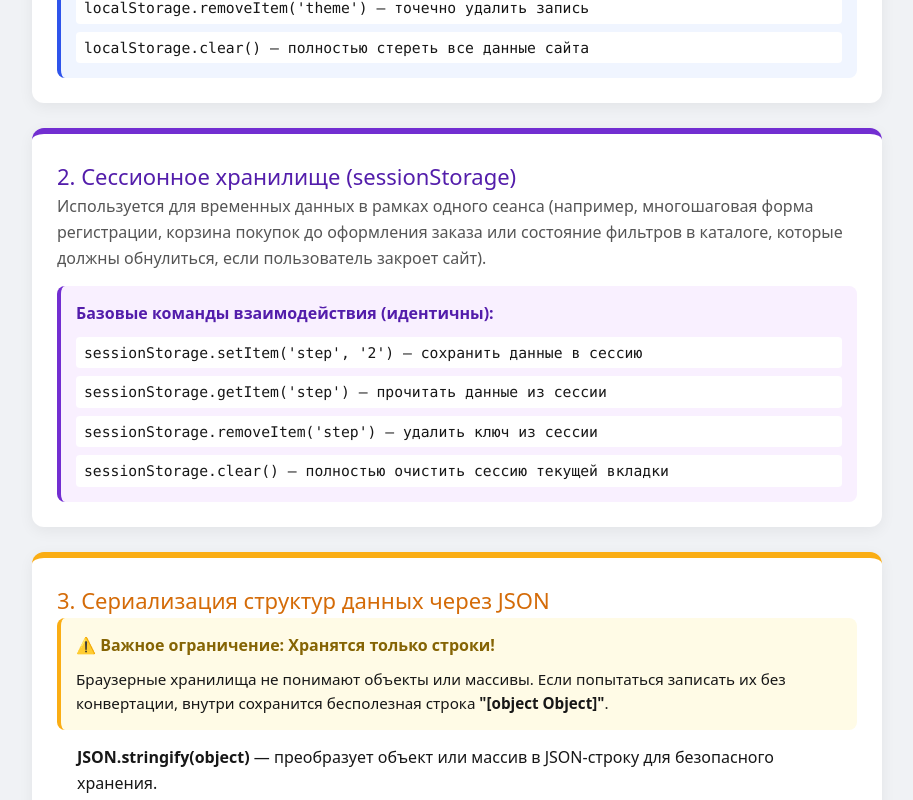
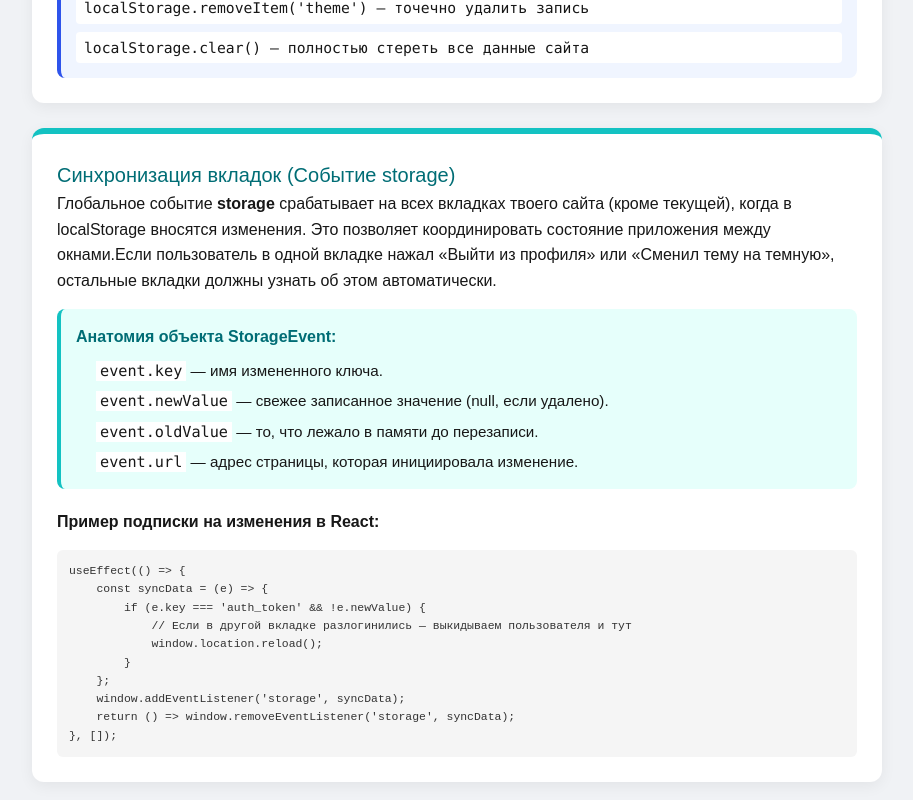
Before and after one commit to tymanskaya/next, a Next.js app: page /localStorage in a window 1280 px wide. Shown: the part 840-1640 px from the top of the page, without its empty margins (183-1096 px from the left). Built offline with nearby package versions, Linux system fonts and the light colour scheme.

Commit message:
git/localStorage_Событие storage

```diff
--- a/app/localStorage/page.tsx
+++ b/app/localStorage/page.tsx
@@ -81,6 +81,59 @@ export default function WebStorageCheatSheet() {
                         </div>
                     </div>
                 </section>
+                <section style={{
+                    backgroundColor: '#fff',
+                    padding: '25px',
+                    borderRadius: '12px',
+                    borderTop: '6px solid #13c2c2',
+                    boxShadow: '0 4px 15px rgba(0,0,0,0.06)',
+                    fontFamily: 'sans-serif'
+                }}>
+                    <h2 style={{ marginTop: 0, color: '#006d75', fontSize: '20px' }}>Синхронизация вкладок (Событие storage)</h2>
+
+                    <div style={{ display: 'flex', flexDirection: 'column', gap: '15px' }}>
+                        <p>Глобальное событие <b>storage</b> срабатывает на всех вкладках твоего сайта (кроме текущей), когда в localStorage вносятся изменения. Это позволяет координировать состояние приложения между окнами.Если пользователь в одной вкладке нажал «Выйти из профиля» или «Сменил тему на темную», остальные вкладки должны узнать об этом автоматически.
+                        </p>
+
+                        {/* Свойства события */}
+                        <div style={{ backgroundColor: '#e6fffb', padding: '15px', borderRadius: '8px', borderLeft: '4px solid #13c2c2' }}>
+                            <p style={{ fontWeight: 'bold', margin: '0 0 10px 0', color: '#006d75' }}>Анатомия объекта StorageEvent:</p>
+                            <ul style={{ margin: 0, paddingLeft: '20px', display: 'flex', flexDirection: 'column', gap: '6px', fontSize: '0.95em' }}>
+                                <li><code style={{ backgroundColor: '#fff', padding: '1px 4px' }}>event.key</code> &mdash; имя измененного ключа.</li>
+                                <li><code style={{ backgroundColor: '#fff', padding: '1px 4px' }}>event.newValue</code> &mdash; свежее записанное значение (null, если удалено).</li>
+                                <li><code style={{ backgroundColor: '#fff', padding: '1px 4px' }}>event.oldValue</code> &mdash; то, что лежало в памяти до перезаписи.</li>
+                                <li><code style={{ backgroundColor: '#fff', padding: '1px 4px' }}>event.url</code> &mdash; адрес страницы, которая инициировала изменение.</li>
+                            </ul>
+                        </div>
+
+                        {/* Пример кода */}
+                        <p style={{ fontWeight: 'bold', margin: '5px 0 0 0' }}>Пример подписки на изменения в React:</p>
+                        <pre style={{
+                            display: 'block',
+                            backgroundColor: '#f5f5f5',
+                            padding: '12px',
+                            borderRadius: '6px',
+                            fontFamily: 'monospace',
+                            fontSize: '0.88em',
+                            color: '#333',
+                            overflowX: 'auto',
+                            margin: 0,
+                            whiteSpace: 'pre-wrap'
+                        }}>
+{`useEffect(() => {
+    const syncData = (e) => {
+        if (e.key === 'auth_token' && !e.newValue) {
+            // Если в другой вкладке разлогинились — выкидываем пользователя и тут
+            window.location.reload();
+        }
+    };
+    window.addEventListener('storage', syncData);
+    return () => window.removeEventListener('storage', syncData);
+}, []);`}
+        </pre>
+                    </div>
+                </section>
+
 
                 {/* РАЗДЕЛ 2: SESSIONSTORAGE */}
                 <section style={{ backgroundColor: '#fff', padding: '25px', borderRadius: '12px', borderTop: '6px solid #722ed1', boxShadow: '0 4px 15px rgba(0,0,0,0.06)' }}>
```
